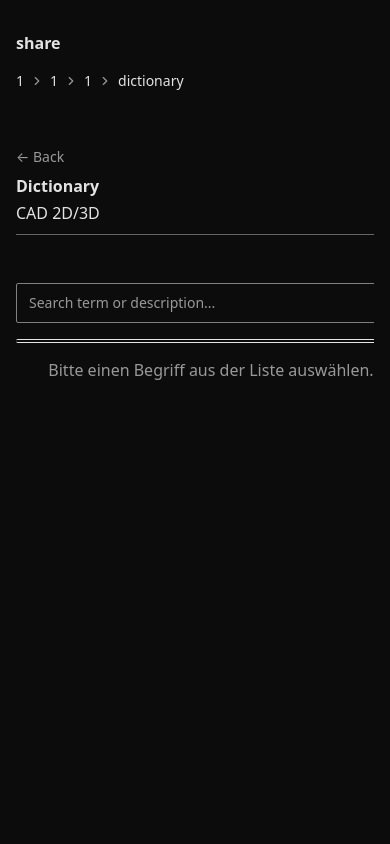
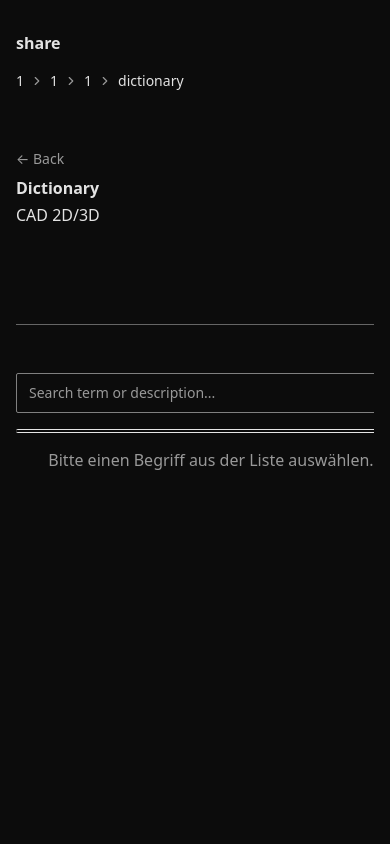
Before and after one commit to robertschnuell/share-frontend, a Next.js app: page /1/1/1/dictionary in a window 390 px wide. Shown: the top 844 px of the page. Built offline with nearby package versions, Linux system fonts and the light colour scheme.

Commit message:
mobiel support and date visualisation

```diff
--- a/src/components/layout/partials/SiteHeader.js
+++ b/src/components/layout/partials/SiteHeader.js
@@ -9,9 +9,7 @@ const SiteHeader = ({
 }) => {
   const router = useRouter();
   return (
-    <div className="flex flex-col gap-2  pb-2 mb-8 border-b border-muted">
-      <div className="flex flex-row gap-8 w-full">
-        <div className="flex flex-col flex-1">
+    <div>
     {showBackButton && (
       <button
         type="button"
@@ -21,12 +19,19 @@ const SiteHeader = ({
         ← Back
       </button>
     )}
+    <div className="flex flex-col gap-2 pb-2 mb-8 border-b border-muted w-full">
+      <div className="flex flex-col md:flex-row gap-4 md:gap-8 w-full">
+        <div className="flex flex-col flex-1 mb-4 md:mb-0">
+
           <h2>{title}</h2>
           <p className="mt-1">{subtitle}</p>
         </div>
-        <div className="flex flex-col flex-1 items-end text-right justify-between min-h-[3.5rem]">
-          <div className="w-full min-h-[1.75rem]">{topRight}</div>
-          <div className="w-full min-h-[1.75rem]">{bottomRight}</div>
+        <div className="flex flex-col flex-1 items-start md:items-end text-right justify-between min-h-[3.5rem]">
+          <div className="w-full  text-left md:text-right min-h-[1.75rem]">{topRight}</div>
+          <div className="w-full min-h-[1.75rem] text-left md:text-right">
+            {bottomRight}
+          </div>
+        </div>
       </div>
     </div>
     </div>
--- a/src/pages/[section]/[collection]/index.js
+++ b/src/pages/[section]/[collection]/index.js
@@ -39,14 +39,39 @@ const CollectionPage = () => {
     }
   }, [section, collection, config]);
 
+  // Helper to format date as DD.MM.YYYY
+  const formatDate = (dateStr) => {
+    if (!dateStr) return "";
+    const d = new Date(dateStr);
+    if (isNaN(d)) return "";
+    return d.toLocaleDateString(lang === "de" ? "de-DE" : "en-GB", {
+      day: "2-digit",
+      month: "2-digit",
+      year: "numeric",
+    });
+  };
+
+  // Generate date string based on language and begin/end fields
+  const generateDate = () => {
+    const begin = data?.[lang]?.begin || data?.begin || "";
+    const end = data?.[lang]?.end || data?.end || "";
+    if (!begin) return "";
+    const beginStr = formatDate(begin);
+    const endStr = end ? formatDate(end) : "";
+    return endStr ? `${beginStr} – ${endStr}` : beginStr;
+  }
 
 
 
 
   return (
     <div>
-
-      <SiteHeader title={data?.[lang]?.name} subtitle={data?.[lang]?.subtitle} bottomRight={data?.[lang]?.location} />
+      <SiteHeader
+        title={data?.[lang]?.name}
+        subtitle={data?.[lang]?.subtitle}
+        bottomRight={data?.[lang]?.location}
+        topRight={generateDate()}
+      />
       <Table>
         <TableBody>
           {data.children &&
```
Lines whose indentation alone changed are shown as unchanged.
